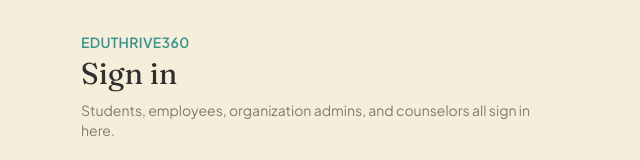
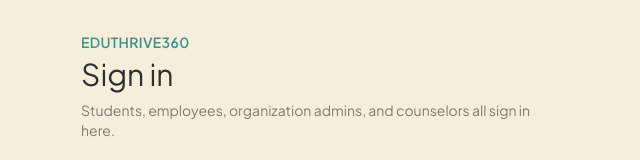
Before and after one commit to kulinrangani/FE-EduThrive360, a React (Vite) app: page /login in a window 1280 px wide. Shown: the top 160 px of the page, without its empty margins (319-959 px from the left). Built offline with nearby package versions, Linux system fonts and the light colour scheme; no server answers.

Commit message:
feat: initialize project design system with CSS tokens and base theme styles

```diff
--- a/src/theme/theme.css
+++ b/src/theme/theme.css
@@ -10,7 +10,7 @@
   --color-orange: #efad1f;
   --color-yellow: #f8dd16;
 
-  --font-display: "Fraunces", serif;
+  --font-display: "Plus Jakarta Sans", system-ui, sans-serif;
   --font-sans: "Plus Jakarta Sans", system-ui, sans-serif;
 
   --shadow-soft: 0 1px 2px rgba(48, 47, 47, 0.04), 0 8px 24px -12px rgba(48, 47, 47, 0.12);
--- a/src/theme/tokens.css
+++ b/src/theme/tokens.css
@@ -8,7 +8,7 @@
   --et-orange: #efad1f;
   --et-yellow: #f8dd16;
 
-  --et-font-display: "Fraunces", serif;
+  --et-font-display: "Plus Jakarta Sans", system-ui, sans-serif;
   --et-font-sans: "Plus Jakarta Sans", system-ui, sans-serif;
   --et-font-mono: "JetBrains Mono", monospace;
 
```
